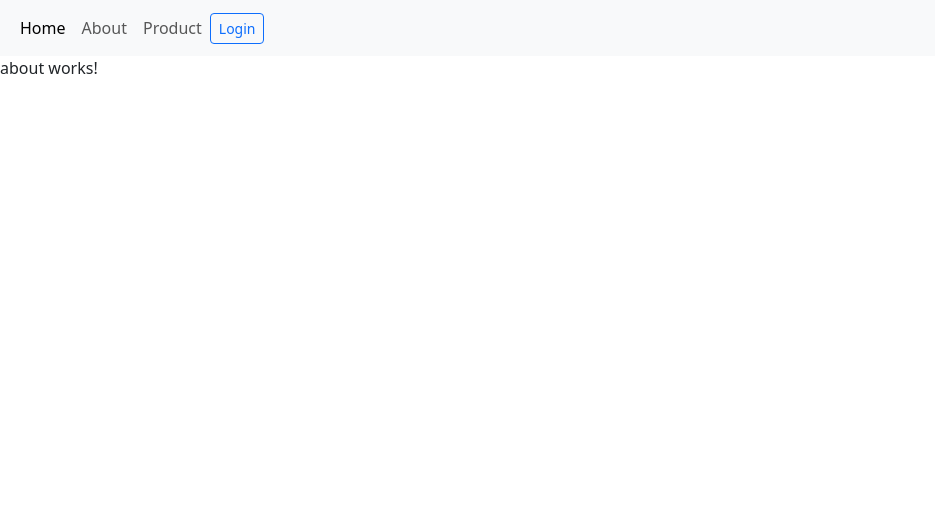
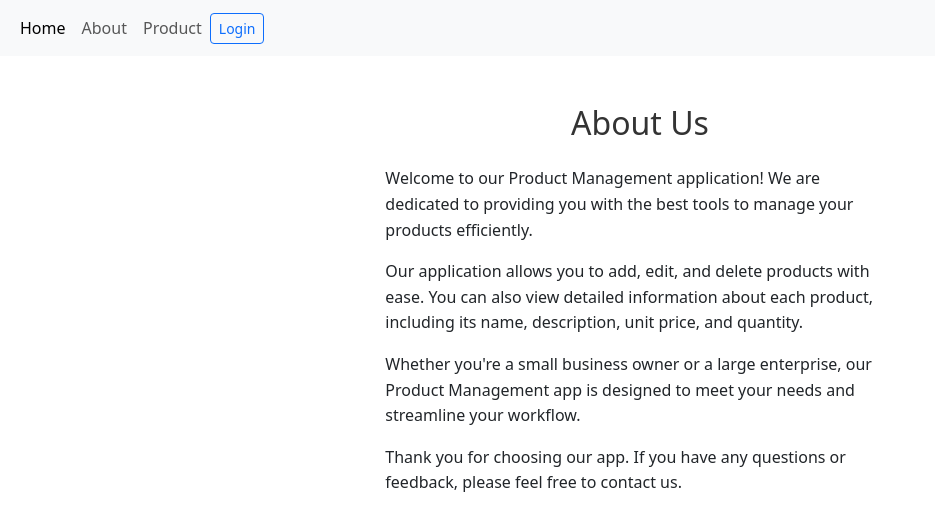
Before and after one commit to surajpatel45/CRUD, an Angular app: page /about in a window 1280 px wide. Shown: the top 528 px of the page, without its empty margins (0-935 px from the left). Built offline with nearby package versions, Linux system fonts and the light colour scheme.

Commit message:
About page modified

```diff
--- a/src/app/Component/about/about.component.css
+++ b/src/app/Component/about/about.component.css
@@ -0,0 +1,13 @@
+
+.container {
+    max-width: 800px;
+  }
+
+  h2 {
+    color: #333;
+  }
+
+  p {
+    font-size: 16px;
+    line-height: 1.6;
+  }
--- a/src/app/Component/about/about.component.html
+++ b/src/app/Component/about/about.component.html
@@ -1 +1,20 @@
-<p>about works!</p>
+
+<div class="container mt-5">
+    <div class="row">
+      <div class="col-md-8 offset-md-2">
+        <h2 class="text-center mb-4">About Us</h2>
+        <p>
+          Welcome to our Product Management application! We are dedicated to providing you with the best tools to manage your products efficiently.
+        </p>
+        <p>
+          Our application allows you to add, edit, and delete products with ease. You can also view detailed information about each product, including its name, description, unit price, and quantity.
+        </p>
+        <p>
+          Whether you're a small business owner or a large enterprise, our Product Management app is designed to meet your needs and streamline your workflow.
+        </p>
+        <p>
+          Thank you for choosing our app. If you have any questions or feedback, please feel free to contact us.
+        </p>
+      </div>
+    </div>
+  </div>
```
